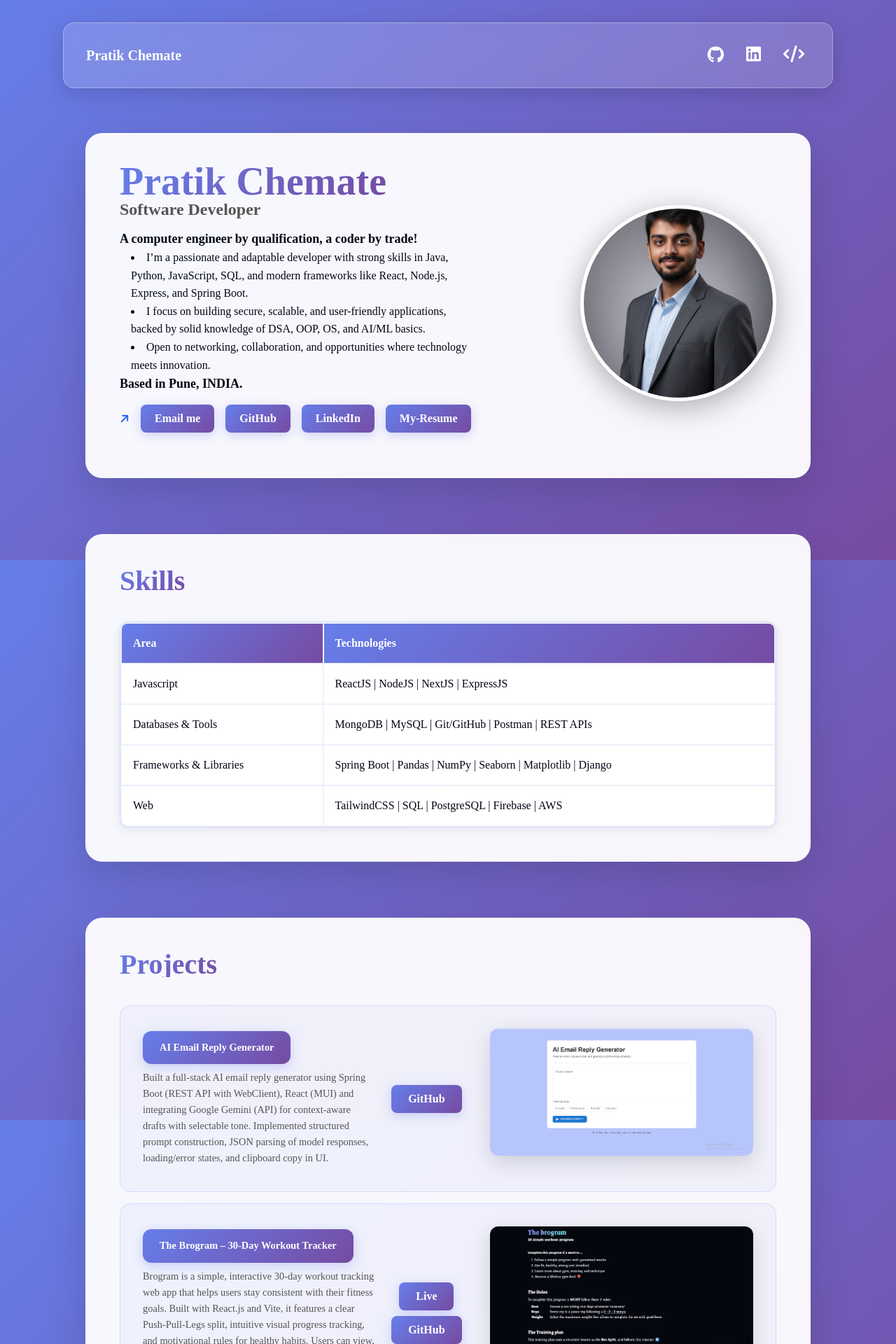
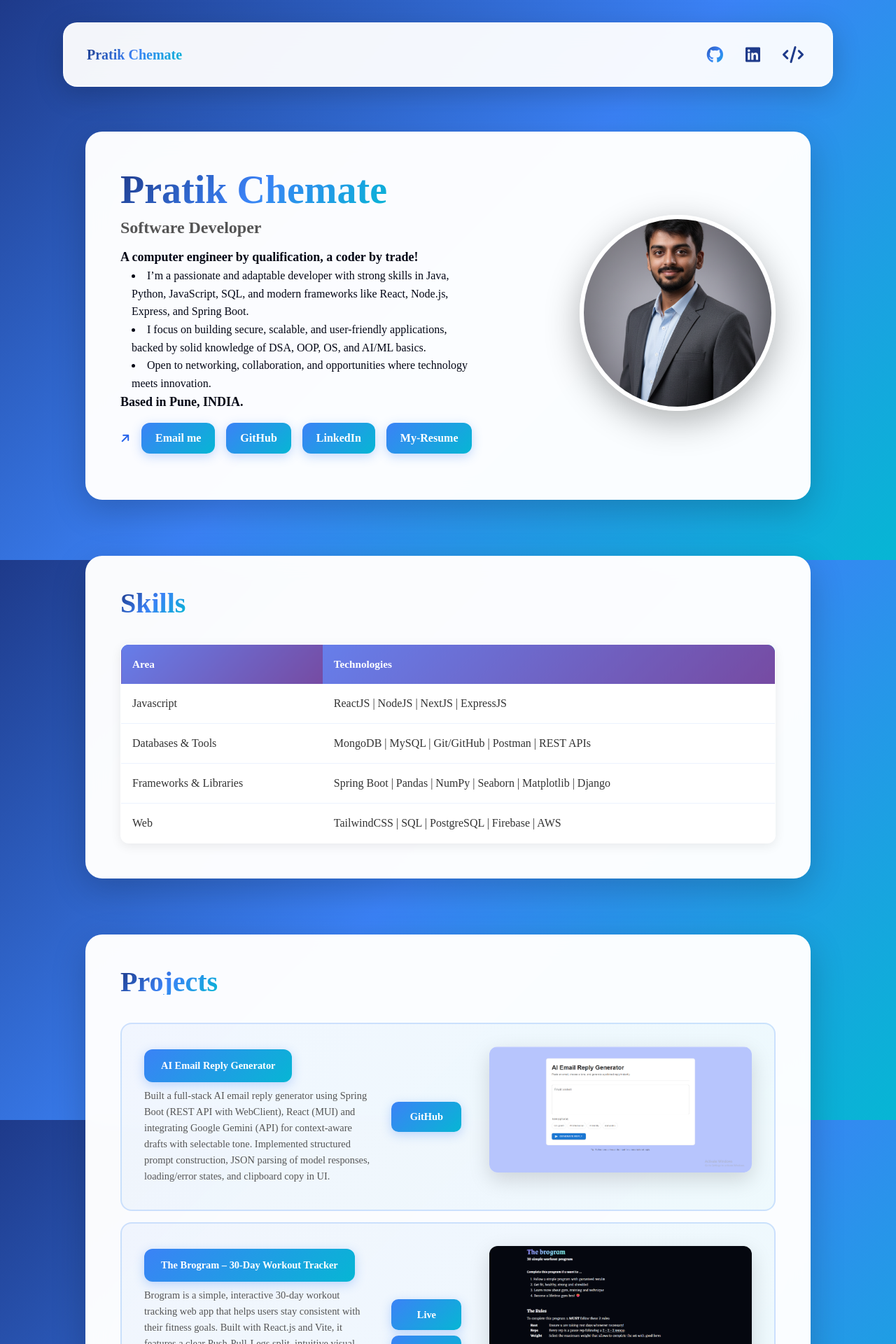
Before and after one commit to pratikchemate/portfolio1, a React (Vite) app: page / in a window 1280 px wide. Shown: the top 1920 px of the page at 70% size. Built offline with nearby package versions, Linux system fonts and the light colour scheme; a web font is replaced by a local one.

Commit message:
Updated index.css

```diff
--- a/src/App.css
+++ b/src/App.css
@@ -1,9 +1,14 @@
+* {
+  box-sizing: border-box;
+}
+
 body {
   min-height: 100vh;
   display: flex;
   flex-direction: column;
-  background: linear-gradient(135deg, #667eea 0%, #764ba2 100%);
+  background: linear-gradient(135deg, #1e3a8a 0%, #3b82f6 50%, #06b6d4 100%);
   background-attachment: fixed;
+  overflow-x: hidden;
 }
 
 header,
@@ -12,11 +17,7 @@ main {
   max-width: 1100px;
   width: 100%;
   margin: 0 auto;
-}
-
-footer,
-main {
-  padding: 2rem;
+  padding: 1rem;
 }
 
 header {
@@ -24,46 +25,84 @@ header {
   align-items: center;
   justify-content: space-between;
   gap: 1rem;
-  backdrop-filter: blur(10px);
-  background: rgba(255, 255, 255, 0.15);
-  border-radius: 16px;
-  padding: 1.5rem 2rem !important;
-  margin: 2rem auto 2rem;
-  box-shadow: 0 8px 32px rgba(0, 0, 0, 0.15);
-  border: 1px solid rgba(255, 255, 255, 0.3);
+  backdrop-filter: blur(16px);
+  background: rgba(255, 255, 255, 0.95);
+  border-radius: 20px;
+  padding: 1rem 1.5rem !important;
+  margin: 1rem auto;
+  box-shadow: 0 10px 40px rgba(0, 0, 0, 0.2);
+  border: 2px solid rgba(255, 255, 255, 0.5);
+}
+
+@media (min-width: 768px) {
+  header,
+  footer,
+  main {
+    padding: 2rem;
+  }
+
+  header {
+    padding: 1.5rem 2rem !important;
+    margin: 2rem auto;
+  }
 }
 
 header a:first-child {
-  font-size: 1.25rem;
-  font-weight: 700;
-  color: white;
+  font-size: 1.1rem;
+  font-weight: 800;
+  background: linear-gradient(135deg, #1e3a8a 0%, #3b82f6 50%, #06b6d4 100%);
+  -webkit-background-clip: text;
+  -webkit-text-fill-color: transparent;
   text-decoration: none;
   transition: transform 0.3s ease;
+  white-space: nowrap;
 }
 
 header a:first-child:hover {
-  transform: translateY(-2px);
+  transform: scale(1.05);
+}
+
+@media (min-width: 768px) {
+  header a:first-child {
+    font-size: 1.25rem;
+  }
 }
 nav {
   display: flex;
   align-items: center;
-  gap: 1rem;
+  gap: 0.5rem;
 }
+
 nav a {
-  color: white;
+  color: #1e3a8a;
   text-decoration: none;
   transition: all 0.3s ease;
   padding: 0.5rem;
-  border-radius: 8px;
+  border-radius: 10px;
+  display: flex;
+  align-items: center;
+  justify-content: center;
 }
 
 nav a:hover {
-  background: rgba(255, 255, 255, 0.2);
-  transform: translateY(-3px);
+  background: linear-gradient(135deg, #3b82f6 0%, #06b6d4 100%);
+  color: white;
+  transform: translateY(-3px) scale(1.1);
+  box-shadow: 0 4px 15px rgba(59, 130, 246, 0.4);
 }
 
 nav i {
-  font-size: 1.5rem;
+  font-size: 1.25rem;
+}
+
+@media (min-width: 768px) {
+  nav {
+    gap: 1rem;
+  }
+
+  nav i {
+    font-size: 1.5rem;
+  }
 }
 main,
 section {
@@ -77,13 +116,26 @@ main {
 
 section {
   gap: 1.5rem;
-  backdrop-filter: blur(10px);
-  background: rgba(255, 255, 255, 0.95);
-  border-radius: 24px;
-  padding: 3rem;
-  box-shadow: 0 20px 60px rgba(0, 0, 0, 0.15);
-  border: 1px solid rgba(255, 255, 255, 0.3);
+  backdrop-filter: blur(16px);
+  background: rgba(255, 255, 255, 0.98);
+  border-radius: 20px;
+  padding: 1.5rem;
+  box-shadow: 0 15px 50px rgba(0, 0, 0, 0.2);
+  border: 2px solid rgba(255, 255, 255, 0.5);
   transition: transform 0.3s ease, box-shadow 0.3s ease;
+}
+
+@media (min-width: 768px) {
+  section {
+    padding: 2.5rem;
+    border-radius: 24px;
+  }
+}
+
+@media (min-width: 1024px) {
+  section {
+    padding: 3rem;
+  }
 }
 
 section:hover {
@@ -92,12 +144,24 @@ section:hover {
 }
 
 section h2 {
-  font-size: 2.5rem;
+  font-size: 1.75rem;
   font-weight: 800;
-  background: linear-gradient(135deg, #667eea 0%, #764ba2 100%);
+  background: linear-gradient(135deg, #1e3a8a 0%, #3b82f6 50%, #06b6d4 100%);
   -webkit-background-clip: text;
   -webkit-text-fill-color: transparent;
   margin-bottom: 1rem;
+}
+
+@media (min-width: 768px) {
+  section h2 {
+    font-size: 2.25rem;
+  }
+}
+
+@media (min-width: 1024px) {
+  section h2 {
+    font-size: 2.5rem;
+  }
 }
 
 .intro-header p {
@@ -138,17 +202,24 @@ section h2 {
   display: flex;
   flex-direction: column;
   gap: 1.5rem;
-  background: rgba(102, 126, 234, 0.05);
-  padding: 2rem;
+  background: linear-gradient(135deg, rgba(59, 130, 246, 0.05) 0%, rgba(6, 182, 212, 0.05) 100%);
+  padding: 1.5rem;
   border-radius: 16px;
-  border: 1px solid rgba(102, 126, 234, 0.2);
+  border: 2px solid rgba(59, 130, 246, 0.2);
   transition: all 0.3s ease;
 }
 
 .project-card:hover {
-  background: rgba(102, 126, 234, 0.1);
-  border-color: rgba(102, 126, 234, 0.4);
-  transform: scale(1.02);
+  background: linear-gradient(135deg, rgba(59, 130, 246, 0.1) 0%, rgba(6, 182, 212, 0.1) 100%);
+  border-color: rgba(59, 130, 246, 0.5);
+  transform: translateY(-5px);
+  box-shadow: 0 15px 40px rgba(59, 130, 246, 0.2);
+}
+
+@media (min-width: 768px) {
+  .project-card {
+    padding: 2rem;
+  }
 }
 .project-links {
   display: flex;
@@ -189,10 +260,11 @@ section h2 {
   display: inline-flex;
   align-items: center;
   gap: 6px;
-  color: #667eea;
+  color: #3b82f6;
   font-weight: 700;
   text-decoration: none;
   transition: all 0.3s ease;
+  font-size: 0.95rem;
 }
 
 .achievement-link::after {
@@ -203,7 +275,7 @@ section h2 {
 
 .achievement-link:hover {
   text-decoration: underline;
-  color: #764ba2;
+  color: #1e3a8a;
   transform: translateX(5px);
 }
 .certifications-list {
@@ -214,11 +286,11 @@ section h2 {
 /* Larger image with stable flex row layout */
 .achievement-card {
   display: flex;
-  flex-direction: row;
-  align-items: center;
-  gap: 2.25rem;
-  background: rgba(102, 126, 234, 0.05);
-  border: 1px solid rgba(102, 126, 234, 0.2);
+  flex-direction: column;
+  align-items: flex-start;
+  gap: 1.5rem;
+  background: linear-gradient(135deg, rgba(59, 130, 246, 0.05) 0%, rgba(6, 182, 212, 0.05) 100%);
+  border: 2px solid rgba(59, 130, 246, 0.2);
   border-radius: 16px;
   padding: 1.5rem;
   transition: all 0.3s ease;
@@ -226,16 +298,23 @@ section h2 {
 
 .achievement-card:hover {
   transform: translateY(-5px);
-  border-color: rgba(102, 126, 234, 0.4);
-  box-shadow: 0 15px 40px rgba(102, 126, 234, 0.2);
-  background: rgba(102, 126, 234, 0.1);
+  border-color: rgba(59, 130, 246, 0.5);
+  box-shadow: 0 15px 40px rgba(59, 130, 246, 0.2);
+  background: linear-gradient(135deg, rgba(59, 130, 246, 0.1) 0%, rgba(6, 182, 212, 0.1) 100%);
+}
+
+@media (min-width: 768px) {
+  .achievement-card {
+    flex-direction: row;
+    align-items: center;
+    gap: 2.25rem;
+  }
 }
 
 /* Increase thumbnail size for readability */
 .achievement-thumb {
-  flex: 0 0 220px;
-  height: auto;
-  aspect-ratio: 16 / 10;
+  width: 100%;
+  height: 180px;
   border-radius: 12px;
   overflow: hidden;
   background: white;
@@ -244,6 +323,15 @@ section h2 {
   justify-content: center;
   box-shadow: 0 4px 12px rgba(0, 0, 0, 0.1);
   transition: transform 0.3s ease;
+}
+
+@media (min-width: 768px) {
+  .achievement-thumb {
+    flex: 0 0 220px;
+    height: auto;
+    aspect-ratio: 16 / 10;
+    width: auto;
+  }
 }
 
 .achievement-card:hover .achievement-thumb {
@@ -278,42 +366,43 @@ section h2 {
 }
 
 .achievement-body h4 {
-  color: #333;
+  color: #1e3a8a;
   font-weight: 700;
   margin-bottom: 0.5rem;
+  font-size: 1rem;
+}
+
+@media (min-width: 768px) {
+  .achievement-body h4 {
+    font-size: 1.1rem;
+  }
 }
 
 /* Keep it responsive: stack on small screens, and let image scale full width */
-@media (max-width: 640px) {
-  .achievement-card {
-    flex-direction: column;
-    align-items: flex-start;
-  }
-
-  .achievement-thumb {
-    width: 100%;
-    height: 220px; /* taller on mobile for visibility */
-    flex: 0 0 auto; /* allow width to follow 100% */
-  }
-}
 
 .certifications-list li {
   margin-bottom: 0.5rem;
 }
 
 .card-button-secondary {
-  background: linear-gradient(135deg, #667eea 0%, #764ba2 100%) !important;
+  background: linear-gradient(135deg, #3b82f6 0%, #06b6d4 100%) !important;
   color: white !important;
-  padding: 0.75rem 1.5rem !important;
+  padding: 0.65rem 1.25rem !important;
   border-radius: 12px !important;
   font-weight: 700 !important;
-  box-shadow: 0 4px 15px rgba(102, 126, 234, 0.3) !important;
+  box-shadow: 0 4px 15px rgba(59, 130, 246, 0.3) !important;
   transition: all 0.3s ease !important;
 }
 
 .card-button-secondary:hover {
-  transform: translateY(-2px) !important;
-  box-shadow: 0 6px 20px rgba(102, 126, 234, 0.4) !important;
+  transform: translateY(-2px) scale(1.02) !important;
+  box-shadow: 0 6px 20px rgba(59, 130, 246, 0.5) !important;
+}
+
+@media (min-width: 768px) {
+  .card-button-secondary {
+    padding: 0.75rem 1.5rem !important;
+  }
 }
 
 .card-button-secondary p {
@@ -335,18 +424,22 @@ section h2 {
 }
 
 .project-links a {
-  padding: 0.5rem 1.5rem;
-  background: linear-gradient(135deg, #667eea 0%, #764ba2 100%);
+  padding: 0.6rem 1.5rem;
+  background: linear-gradient(135deg, #3b82f6 0%, #06b6d4 100%);
   color: white;
-  border-radius: 8px;
+  border-radius: 10px;
   text-decoration: none;
-  font-weight: 600;
-  box-shadow: 0 4px 15px rgba(102, 126, 234, 0.3);
+  font-weight: 700;
+  box-shadow: 0 4px 15px rgba(59, 130, 246, 0.3);
+  font-size: 0.9rem;
+  min-width: 100px;
+  text-align: center;
 }
 
 .project-links a:hover {
-  transform: translateY(-3px);
-  box-shadow: 0 6px 20px rgba(102, 126, 234, 0.4);
+  transform: translateY(-3px) scale(1.05);
+  box-shadow: 0 6px 20px rgba(59, 130, 246, 0.5);
+  background: linear-gradient(135deg, #1e3a8a 0%, #3b82f6 100%);
 }
 @keyframes smoothBounce {
   0% {
@@ -373,10 +466,60 @@ section h2 {
 .bounce-in {
   animation: bounceInDown 1s ease forwards;
 }
+table {
+  width: 100%;
+  border-collapse: collapse;
+  background: white;
+  border-radius: 12px;
+  overflow: hidden;
+  box-shadow: 0 4px 15px rgba(0, 0, 0, 0.08);
+}
+
+table thead {
+  background: linear-gradient(135deg, #3b82f6 0%, #06b6d4 100%);
+  color: white;
+}
+
+table th {
+  padding: 1rem;
+  text-align: left;
+  font-weight: 700;
+  font-size: 0.95rem;
+}
+
+table td {
+  padding: 1rem;
+  border-bottom: 1px solid rgba(59, 130, 246, 0.1);
+  color: #333;
+}
+
+table tbody tr:hover {
+  background: rgba(59, 130, 246, 0.05);
+  transition: background 0.2s ease;
+}
+
+table tbody tr:last-child td {
+  border-bottom: none;
+}
+
+@media (max-width: 768px) {
+  table {
+    display: block;
+    overflow-x: auto;
+    -webkit-overflow-scrolling: touch;
+  }
+
+  table th,
+  table td {
+    padding: 0.75rem;
+    font-size: 0.9rem;
+  }
+}
+
 .experience-table {
   width: 100%;
   border-collapse: separate;
-  border-spacing: 0 16px; /* spacing between rows */
+  border-spacing: 0 16px;
   font-family: "Segoe UI", sans-serif;
 }
 
@@ -393,7 +536,7 @@ section h2 {
 
 .experience-table .company {
   font-weight: 600;
-  color: #5a4be7; /* accent color */
+  color: #3b82f6;
 }
 
 .experience-table .role {
@@ -435,18 +578,33 @@ section h2 {
 }
 
 footer {
-  backdrop-filter: blur(10px);
-  background: rgba(255, 255, 255, 0.1);
-  border-radius: 16px;
-  padding: 1.5rem 2rem;
-  margin-top: 3rem;
+  backdrop-filter: blur(16px);
+  background: rgba(255, 255, 255, 0.95);
+  border-radius: 20px;
+  padding: 1.5rem;
+  margin-top: 2rem;
+  margin-bottom: 1rem;
   text-align: center;
-  box-shadow: 0 8px 32px rgba(0, 0, 0, 0.1);
-  border: 1px solid rgba(255, 255, 255, 0.2);
+  box-shadow: 0 10px 40px rgba(0, 0, 0, 0.2);
+  border: 2px solid rgba(255, 255, 255, 0.5);
 }
 
 footer p {
-  color: white;
-  font-weight: 600;
+  background: linear-gradient(135deg, #1e3a8a 0%, #3b82f6 50%, #06b6d4 100%);
+  -webkit-background-clip: text;
+  -webkit-text-fill-color: transparent;
+  font-weight: 700;
   margin: 0;
+  font-size: 0.95rem;
 }
+
+@media (min-width: 768px) {
+  footer {
+    padding: 1.5rem 2rem;
+    margin-top: 3rem;
+  }
+
+  footer p {
+    font-size: 1rem;
+  }
+}
--- a/src/index.css
+++ b/src/index.css
@@ -23,19 +23,32 @@ html {
 }
 
 .intro-text h1 {
-  font-size: 3rem;
+  font-size: 2rem;
   font-weight: 900;
-  background: linear-gradient(135deg, #667eea 0%, #764ba2 100%);
+  background: linear-gradient(135deg, #1e3a8a 0%, #3b82f6 50%, #06b6d4 100%);
   -webkit-background-clip: text;
   -webkit-text-fill-color: transparent;
   margin-bottom: 0.5rem;
+  line-height: 1.2;
+}
+
+@media (min-width: 768px) {
+  .intro-text h1 {
+    font-size: 3rem;
+  }
 }
 
 .intro-text > p {
-  font-size: 1.5rem;
+  font-size: 1.25rem;
   color: #555;
   font-weight: 600;
   margin-bottom: 1rem;
+}
+
+@media (min-width: 768px) {
+  .intro-text > p {
+    font-size: 1.5rem;
+  }
 }
 .links-container {
   padding: 1rem 0;
@@ -47,19 +60,27 @@ html {
 }
 
 .links-container a {
-  padding: 0.5rem 1.25rem;
-  background: linear-gradient(135deg, #667eea 0%, #764ba2 100%);
+  padding: 0.6rem 1.25rem;
+  background: linear-gradient(135deg, #3b82f6 0%, #06b6d4 100%);
   color: white;
-  border-radius: 8px;
+  border-radius: 12px;
   text-decoration: none;
-  font-weight: 600;
+  font-weight: 700;
   transition: all 0.3s ease;
-  box-shadow: 0 4px 15px rgba(102, 126, 234, 0.3);
+  box-shadow: 0 4px 15px rgba(59, 130, 246, 0.3);
+  font-size: 0.9rem;
 }
 
 .links-container a:hover {
-  transform: translateY(-3px);
-  box-shadow: 0 6px 20px rgba(102, 126, 234, 0.4);
+  transform: translateY(-3px) scale(1.05);
+  box-shadow: 0 6px 20px rgba(59, 130, 246, 0.5);
+  background: linear-gradient(135deg, #1e3a8a 0%, #3b82f6 100%);
+}
+
+@media (min-width: 768px) {
+  .links-container a {
+    font-size: 1rem;
+  }
 }
 
 .link-arrow {
@@ -177,11 +198,16 @@ html {
   justify-content: center;
 } */
 
+.intro-container {
+  text-align: center;
+}
+
 @media (min-width: 868px) {
   .intro-container {
     flex-direction: row;
     justify-content: space-between;
     align-items: center;
+    text-align: left;
   }
 
   .intro-text {
@@ -200,16 +226,23 @@ html {
 }
 
 .imd {
-  width: 280px;
-  height: 280px;
+  width: 200px;
+  height: 200px;
   border-radius: 50%;
   object-fit: cover;
-  box-shadow: 0 10px 40px rgba(0, 0, 0, 0.3);
-  border: 5px solid rgba(255, 255, 255, 0.9);
+  box-shadow: 0 15px 50px rgba(0, 0, 0, 0.3);
+  border: 6px solid rgba(255, 255, 255, 1);
   transition: all 0.3s ease;
 }
 
 .imd:hover {
-  transform: scale(1.05) rotate(5deg);
-  box-shadow: 0 15px 50px rgba(0, 0, 0, 0.4);
+  transform: scale(1.08) rotate(5deg);
+  box-shadow: 0 20px 60px rgba(0, 0, 0, 0.4);
 }
+
+@media (min-width: 768px) {
+  .imd {
+    width: 280px;
+    height: 280px;
+  }
+}
```
